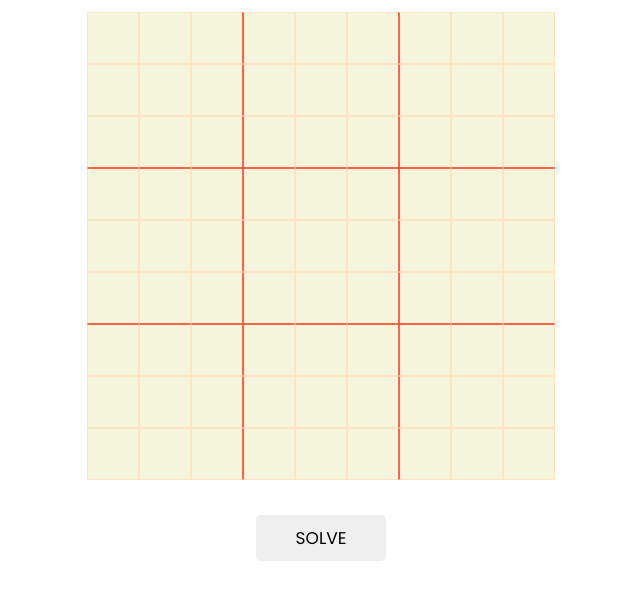
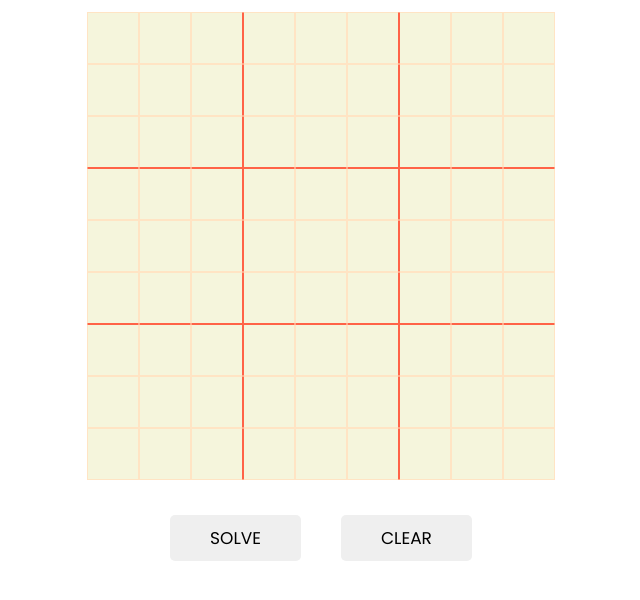
Before and after one commit to tapanprakasht/sudoku-solver, a React app: page / in a window 1280 px wide. Shown: the part 158-758 px from the top of the page, without its empty margins (319-959 px from the left). Built offline with nearby package versions, Linux system fonts and the light colour scheme.

Commit message:
Added clear button

```diff
--- a/src/Engine.js
+++ b/src/Engine.js
@@ -4,7 +4,7 @@ const GRID_SIZE = 9;
 const SUB_GRID_SIZE = 3;
 
 export const useEngine = (gameBoard) => {
-    const [board, setBoard] = useState(gameBoard);
+    const [board, resetBoard] = useState(gameBoard);
     const solveSodoku = () => {
         let row = 0, col = 0;
         let isPuzzleCompleted = true;
@@ -24,13 +24,13 @@ export const useEngine = (gameBoard) => {
           if(isValidSudoku(row, col, num.toString())) {
             const newBoard = Array.from(board);
             newBoard[row][col] = num.toString();
-            setBoard(newBoard);
+            resetBoard(newBoard);
             if(solveSodoku()) {
               return true;
             }
             const resetedBoard = Array.from(board);
             resetedBoard[row][col] = '';
-            setBoard(resetedBoard);
+            resetBoard(resetedBoard);
           }
         }
     }
@@ -89,5 +89,5 @@ export const useEngine = (gameBoard) => {
       }
       return true;
     }
-    return [solveSodoku, validateSudoku];
+    return [solveSodoku, validateSudoku, resetBoard];
 }
--- a/src/Soduku.css
+++ b/src/Soduku.css
@@ -92,6 +92,7 @@ button {
   font-family: var(--font-family);
   font-size: 17px;
   padding: 10px 40px;
+  margin: 0 20px;
   border-radius: 5px;
 }
 
--- a/src/Soduku.js
+++ b/src/Soduku.js
@@ -6,7 +6,7 @@ import './Soduku.css';
 function Soduku() {
   const [board, setBoard] = useState(Array.from(Array(9), () => new Array(9).fill('')))
   const [nosolution, setNoSolution] = useState(false);
-  const [solveSodoku, isValidSudoku] = useEngine(board);
+  const [solveSodoku, isValidSudoku, resetBoard] = useEngine(board);
 
   const onChangeInputItem = (value, row, col) => {
       const intValue = parseInt(value);
@@ -29,6 +29,12 @@ function Soduku() {
     if(!isValidSudoku() || !solveSodoku()) {
       setNoSolution(true);
     }
+  }
+
+  const onClickClear = () => {
+    const newBoard = Array.from(Array(9), () => new Array(9).fill(''));
+    setBoard(newBoard);
+    resetBoard(newBoard);
   }
 
   return (
@@ -64,6 +70,7 @@ function Soduku() {
      </div>
      <div className='button_contianer'>
        <button onClick={startSolvingSoduku}>SOLVE</button>
+       <button onClick={onClickClear}>CLEAR</button>
      </div>
      <div className='result_container'>
        { nosolution && <span>No solution exist</span> }
```
